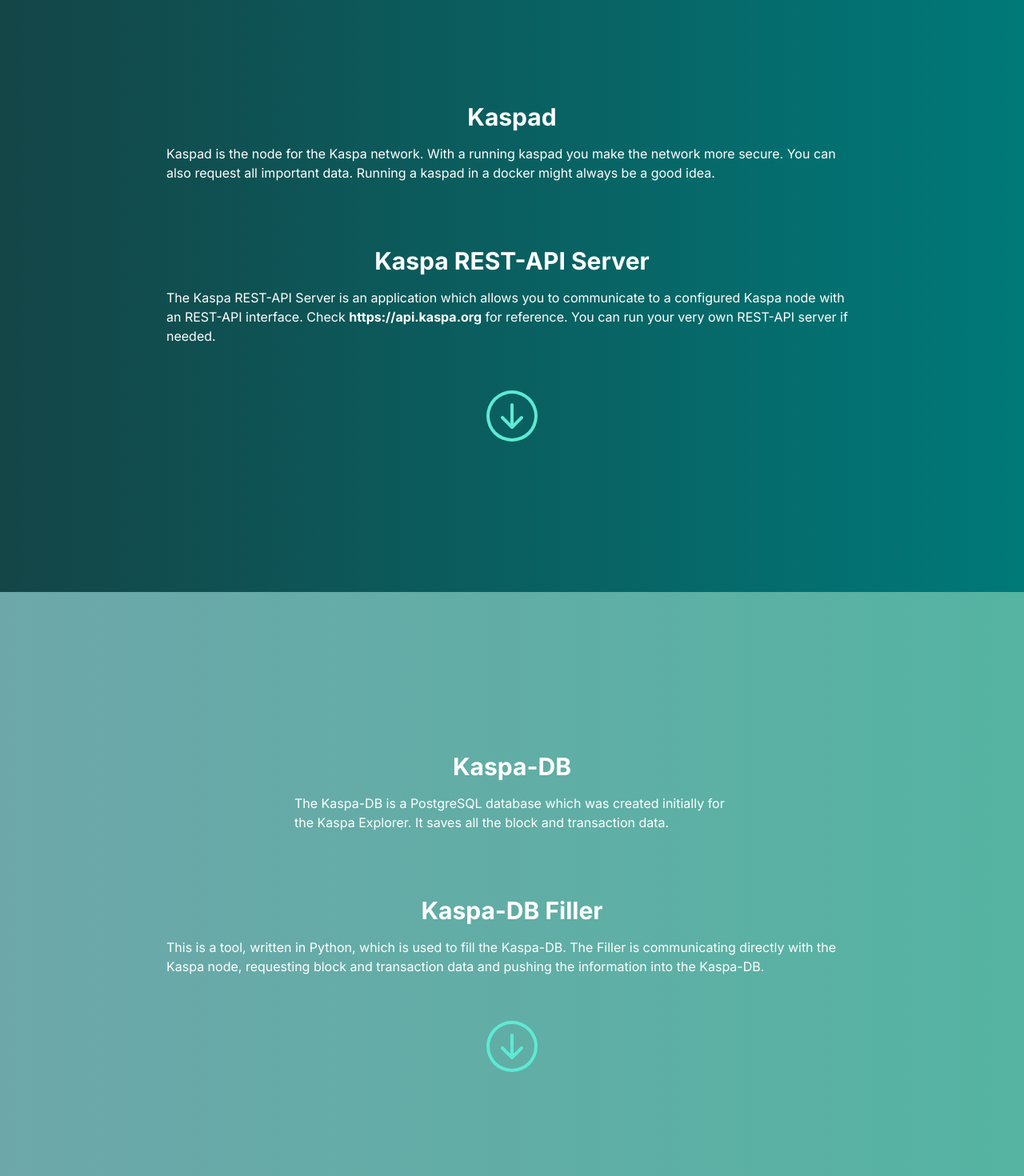
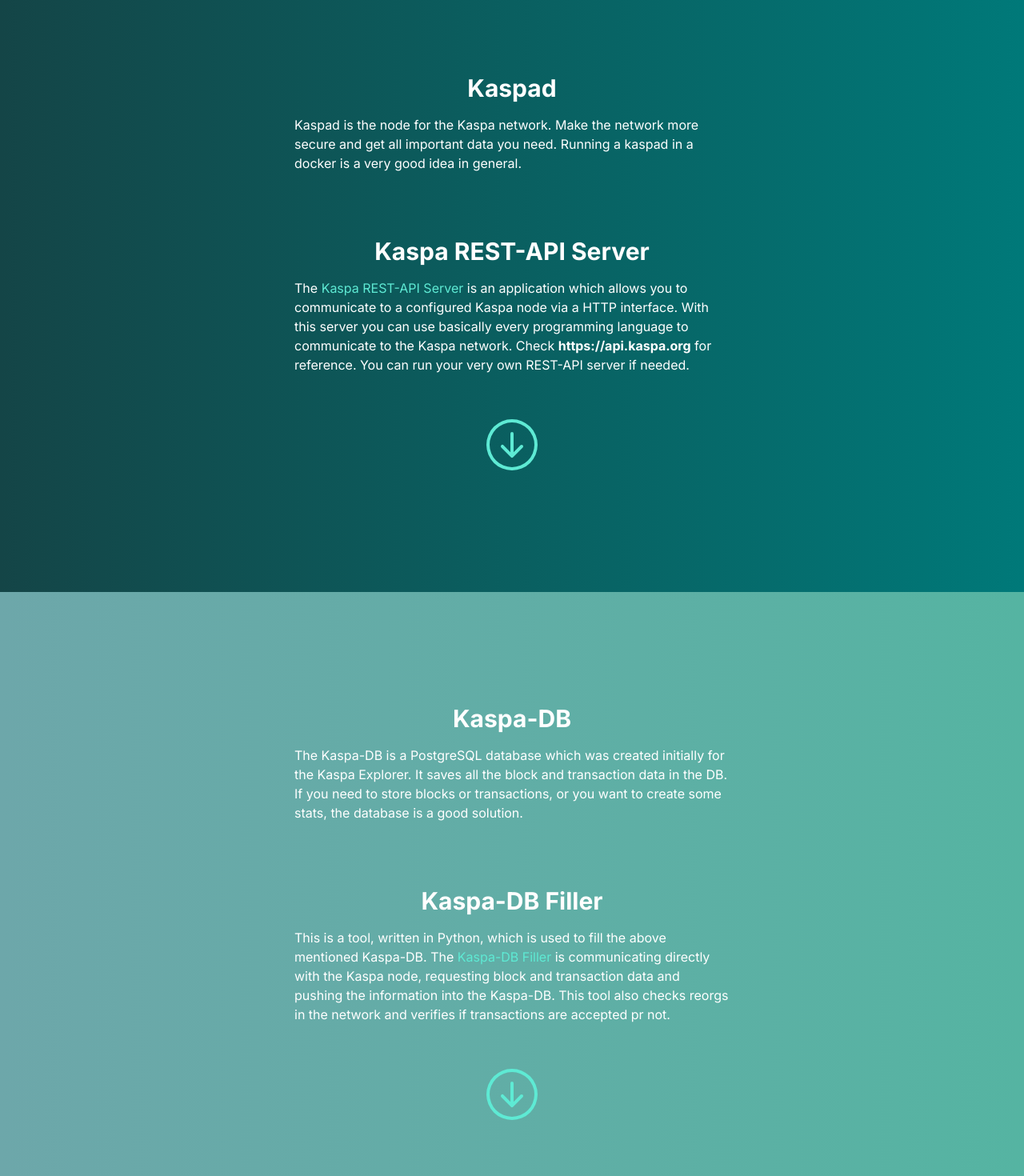
Before and after one commit to lAmeR1/kaspa-docker-website, a Next.js app: page / in a window 1280 px wide. Shown: the part 860-2330 px from the top of the page at 80% size. Built offline with nearby package versions, Linux system fonts and the light colour scheme.

Commit message:
some more text

```diff
--- a/app/page.js
+++ b/app/page.js
@@ -1,6 +1,5 @@
 "use client";
 
-import Image from "next/image";
 import Card from "./Card";
 import { BsArrowDownCircle } from "react-icons/bs";
 
@@ -15,11 +14,12 @@
           Welcome to the Kaspa Docker Center
         </div>
         <div className="md:text-xl p-4">
+          Get your Kaspa node and ecosystem tools running on your own server.
           Download the docker-compose file which you need for your application.
         </div>
         <div className="flex flex-row justify-center">
           <button
-            className="border border-2 border-y-emerald-100 hover:bg-teal-400/40 px-5 py-3 mt-8"
+            className="border-2 border-y-emerald-100 hover:bg-teal-400/40 px-5 py-3 mt-8"
             onClick={() => {
               document
                 .getElementById("body1")
@@ -29,7 +29,7 @@
             Read more
           </button>
           <button
-            className="border border-2 border-y-emerald-100 hover:bg-teal-400/40 px-5 py-3 mt-8 ml-5"
+            className="border border-y-emerald-100 hover:bg-teal-400/40 px-5 py-3 mt-8 ml-5"
             onClick={() => {
               document
                 .getElementById("bodyDl")
@@ -46,18 +46,19 @@
         className="flex flex-col justify-center items-center min-h-screen text-teal-300"
       >
         <div className="text-3xl text-white font-bold">Kaspad</div>
-        <div className="text-white px-3 md:px-12 py-4 md:w-3/4">
-          Kaspad is the node for the Kaspa network. With a running kaspad you
-          make the network more secure. You can also request all important data.
-          Running a kaspad in a docker might always be a good idea.
+        <div className="text-white px-3 md:px-12 py-4 md:w-3/4 xl:w-1/2">
+          Kaspad is the node for the Kaspa network. Make the network more secure
+          and get all important data you need. Running a kaspad in a docker is a
+          very good idea in general.
         </div>
         <div className="text-3xl text-white font-bold mt-[4rem]">
           Kaspa REST-API Server
         </div>
-        <div className="text-white px-3 md:px-12 py-4 md:w-3/4">
-          The Kaspa REST-API Server is an application which allows you to
-          communicate to a configured Kaspa node with an REST-API interface.
-          Check{" "}
+        <div className="text-white px-3 md:px-12 py-4 md:w-3/4 xl:w-1/2">
+          The <span className="text-teal-300">Kaspa REST-API Server</span> is an
+          application which allows you to communicate to a configured Kaspa node
+          via a HTTP interface. With this server you can use basically every
+          programming language to communicate to the Kaspa network. Check{" "}
           <a href="https://api.kaspa.org" target="_blank">
             <span className="font-bold hover:text-teal-200">
               https://api.kaspa.org
@@ -82,16 +83,20 @@
         <div className="text-3xl text-white font-bold">Kaspa-DB</div>
         <div className="text-white px-3 md:px-12 py-4 md:w-3/4 xl:w-1/2">
           The Kaspa-DB is a PostgreSQL database which was created initially for
-          the Kaspa Explorer. It saves all the block and transaction data.
+          the Kaspa Explorer. It saves all the block and transaction data in the
+          DB. If you need to store blocks or transactions, or you want to create
+          some stats, the database is a good solution.
         </div>
         <div className="text-3xl text-white font-bold mt-[4rem]">
           Kaspa-DB Filler
         </div>
-        <div className="text-white px-3 md:px-12 py-4 md:w-3/4">
-          This is a tool, written in Python, which is used to fill the Kaspa-DB.
-          The Filler is communicating directly with the Kaspa node, requesting
-          block and transaction data and pushing the information into the
-          Kaspa-DB.
+        <div className="text-white px-3 md:px-12 py-4 md:w-3/4 xl:w-1/2">
+          This is a tool, written in Python, which is used to fill the above
+          mentioned Kaspa-DB. The <span className="text-teal-300">Kaspa-DB Filler</span> is
+          communicating directly with the Kaspa node, requesting block and
+          transaction data and pushing the information into the Kaspa-DB. This
+          tool also checks reorgs in the network and verifies if transactions
+          are accepted pr not.
         </div>
 
         <BsArrowDownCircle
```
